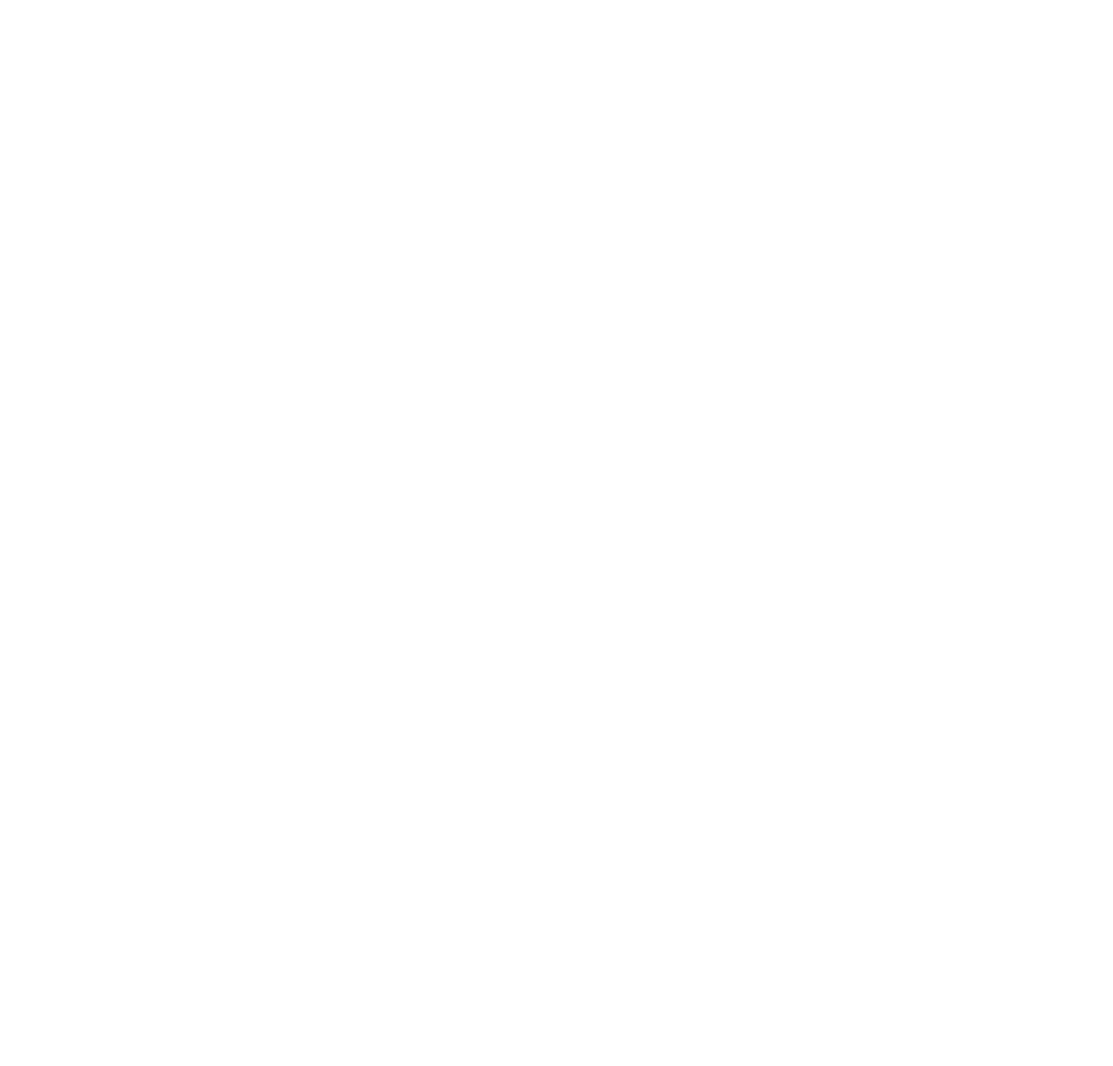
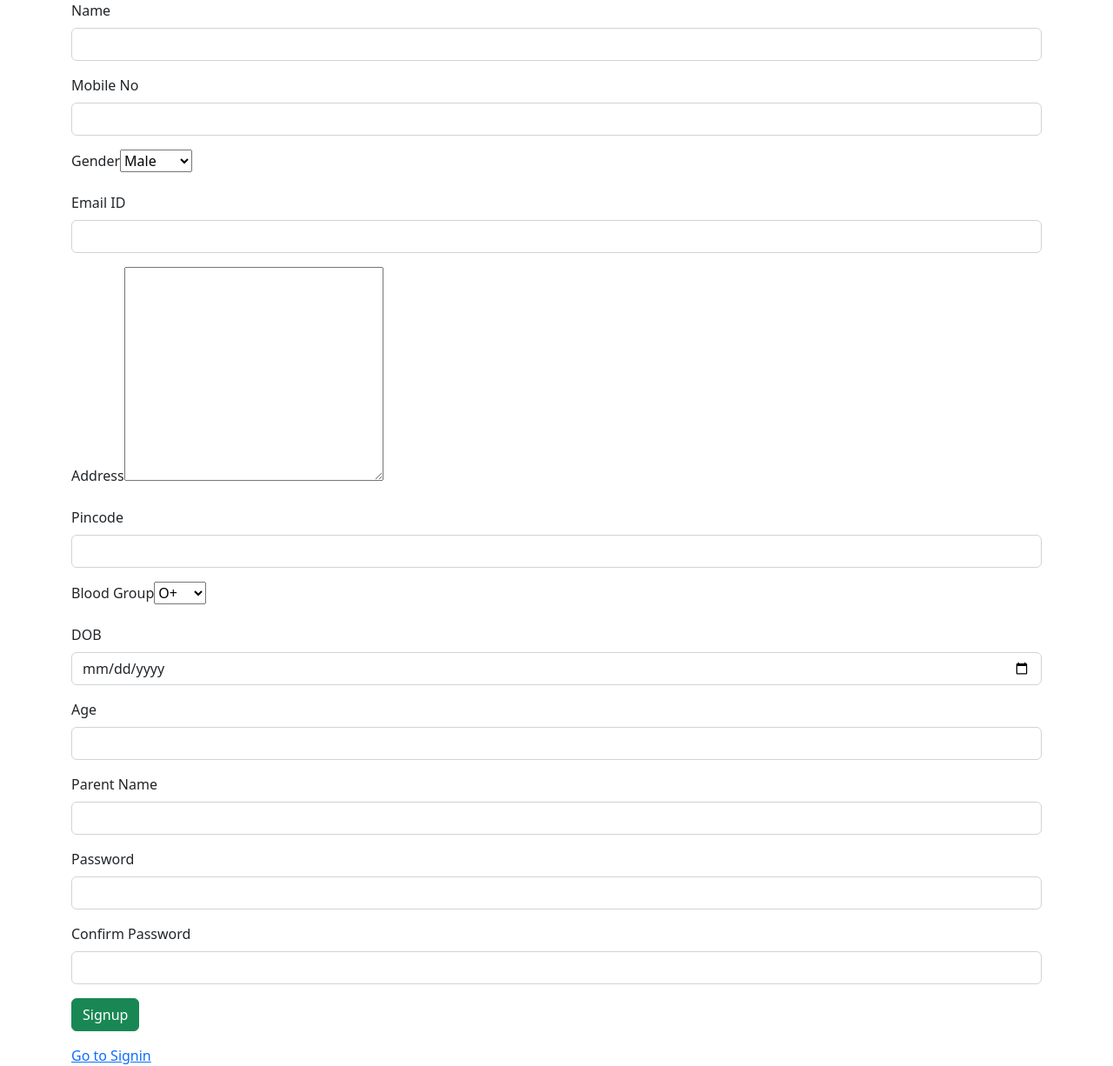
Before and after one commit to Prabhakannan13/UserApp, an Angular app: page /signup in a window 1280 px wide. Before the commit this address led to /. Shown: the whole page at 87% size. Before the commit the page ends 800 px from the top, so only its background shows below. Built offline with nearby package versions, Linux system fonts and the light colour scheme.

Commit message:
pushsignup

```diff
--- a/src/app/signin/signin.component.html
+++ b/src/app/signin/signin.component.html
@@ -11,10 +11,10 @@
                     <input type="text" class="form-control">
                     </div>
                     <div class="col col-12 col-sm-12 col-md-12 col-lg-12 col-xl-12 col-xxl-12">
-                        <button class="btn btn-success">SUBMIT</button>
+                        <button class="btn btn-success">SignIn</button>
                         </div>
                         <div class="col col-12 col-sm-12 col-md-12 col-lg-12 col-xl-12 col-xxl-12">
-                            <a href="">Click Here</a>
+                            <a href="/signup">Click Here</a>
                             </div>
 
                 </div>
--- /dev/null
+++ b/src/app/signup/signup.component.html
@@ -0,0 +1,71 @@
+<div class="container">
+    <div class="row">
+        <div class="col col-12 col-sm-12 col-md-12 col-lg-12 col-xl-12 col-xxl-12">
+            <div class="row g-3">
+                <div class="col col-12 col-sm-12 col-md-12 col-lg-12 col-xl-12 col-xxl-12">
+                    <label for="" class="form-label">Name</label>
+                    <input type="text" class="form-control">
+                </div>
+                <div class="col col-12 col-sm-12 col-md-12 col-lg-12 col-xl-12 col-xxl-12">
+                    <label for="" class="form-label">Mobile No</label>
+                    <input type="text" class="form-control">
+                </div>
+                <div class="col col-12 col-sm-12 col-md-12 col-lg-12 col-xl-12 col-xxl-12">
+                    <label for="" class="form-label">Gender</label>
+                    <select name="" id="">
+                        <option value="Male">Male</option>
+                        <option value="Female">Female</option>
+                        <option value="Others">Others></option>
+                    </select>
+                </div>
+                <div class="col col-12 col-sm-12 col-md-12 col-lg-12 col-xl-12 col-xxl-12">
+                    <label for="" class="form-label">Email ID</label>
+                    <input type="email" class="form-control">
+                </div>
+                <div class="col col-12 col-sm-12 col-md-12 col-lg-12 col-xl-12 col-xxl-12">
+                    <label for="" class="form-label">Address</label>
+                    <textarea name="" id="" cols="30" rows="10" class="formcontrol"></textarea>
+                </div>
+                <div class="col col-12 col-sm-12 col-md-12 col-lg-12 col-xl-12 col-xxl-12">
+                    <label for="" class="form-label">Pincode</label>
+                    <input type="text" class="form-control">
+                </div>
+                <div class="col col-12 col-sm-12 col-md-12 col-lg-12 col-xl-12 col-xxl-12">
+                    <label for="" class="form-label">Blood Group</label>
+                    <select name="" id="">
+                        <option value="O+">O+</option>
+                        <option value="A+">A+</option>
+                        <option value="B+">B+></option>
+                        <option value="A1+">A1+></option>
+                    </select>
+                </div>
+                <div class="col col-12 col-sm-12 col-md-12 col-lg-12 col-xl-12 col-xxl-12">
+                    <label for="" class="form-label">DOB</label>
+                    <input type="date" class="form-control">
+                </div>
+                <div class="col col-12 col-sm-12 col-md-12 col-lg-12 col-xl-12 col-xxl-12">
+                    <label for="" class="form-label">Age</label>
+                    <input type="text" class="form-control">
+                </div>
+                <div class="col col-12 col-sm-12 col-md-12 col-lg-12 col-xl-12 col-xxl-12">
+                    <label for="" class="form-label">Parent Name</label>
+                    <input type="text" class="form-control">
+                </div>
+                <div class="col col-12 col-sm-12 col-md-12 col-lg-12 col-xl-12 col-xxl-12">
+                    <label for="" class="form-label">Password</label>
+                    <input type="password" class="form-control">
+                </div>
+                <div class="col col-12 col-sm-12 col-md-12 col-lg-12 col-xl-12 col-xxl-12">
+                    <label for="" class="form-label">Confirm Password</label>
+                    <input type="password" class="form-control">
+                </div>
+                <div class="col col-12 col-sm-12 col-md-12 col-lg-12 col-xl-12 col-xxl-12">
+                    <button class="btn btn-success">Signup</button>
+                </div>
+                <div class="col col-12 col-sm-12 col-md-12 col-lg-12 col-xl-12 col-xxl-12">
+                    <a href="/">Go to Signin</a>
+                </div>
+            </div>
+        </div>
+    </div>
+</div>
--- /dev/null
+++ b/src/app/signup/signup.component.ts
@@ -0,0 +1,15 @@
+import { Component, OnInit } from '@angular/core';
+
+@Component({
+  selector: 'app-signup',
+  templateUrl: './signup.component.html',
+  styleUrls: ['./signup.component.css']
+})
+export class SignupComponent implements OnInit {
+
+  constructor() { }
+
+  ngOnInit(): void {
+  }
+
+}
```
Also changed, not shown: src/app/app.module.ts (+6 -1 lines), src/app/signup/signup.component.css (added).
